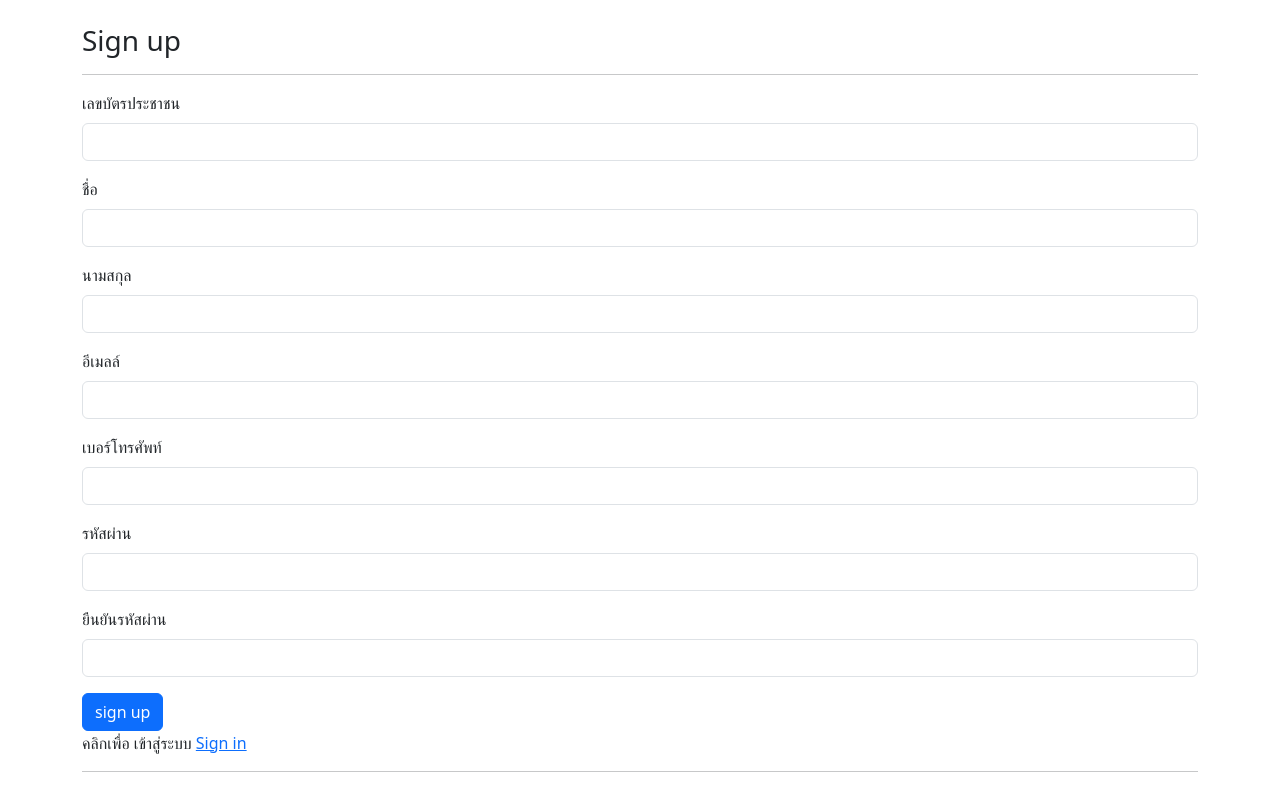
After one commit to boomieindahouse/resort-main, a PHP site: page /views/signup.php in a window 1280 px wide. The commit adds this page. Run offline with PHP 8.4, Linux system fonts and the light colour scheme.

Commit message:
fix signupdb

```diff
--- a/index.php
+++ b/index.php
@@ -5,6 +5,9 @@
     //front-end
     $router->map('GET', '/', function () {
         require __DIR__ . '/views/homepage.php';
+    });
+    $router->map('GET', '/signup', function () {
+        require __DIR__ . '/views/signup.php';
     });
     $router->map('GET', '/signin', function () {
         require __DIR__ . '/views/signin.php';
@@ -22,6 +25,9 @@
 
 
     //back-end
+    $router->map('POST', '/signup_db', function () {
+        require __DIR__ . '/controller/signup_db.php';
+    });
     $router->map('POST', '/signin_db', function () {
         require __DIR__ . '/controller/signin_db.php';
     });
--- /dev/null
+++ b/views/signup.php
@@ -0,0 +1,83 @@
+<?php
+    session_start();
+?>
+
+<!DOCTYPE html>
+<html lang="en">
+
+<head>
+    <meta charset="UTF-8">
+    <meta name="viewport" content="width=device-width, initial-scale=1.0">
+    <title>Sign up</title>
+    <link href="https://cdn.jsdelivr.net/npm/bootstrap@5.3.1/dist/css/bootstrap.min.css" rel="stylesheet"
+        integrity="sha384-4bw+/aepP/YC94hEpVNVgiZdgIC5+VKNBQNGCHeKRQN+PtmoHDEXuppvnDJzQIu9" crossorigin="anonymous">
+
+    </head>
+
+<body>
+    <div class="container">
+    <h3 class="mt-4">Sign up</h3>
+    <hr>
+    <form action="/signup_db" method="post">
+        <?php if(isset($_SESSION['error'])) { ?>
+        <div class="alert alert-danger" role="alert">
+            <?php
+                echo $_SESSION['error'];
+                unset($_SESSION['error']);
+            ?>
+        </div>
+        <?php } ?>
+        <?php if(isset($_SESSION['success'])) { ?>
+        <div class="alert alert-success" role="alert">
+            <?php
+                echo $_SESSION['success'];
+                unset($_SESSION['success']);
+            ?>
+        </div>
+        <?php } ?>
+        <?php if(isset($_SESSION['warning'])) { ?>
+        <div class="alert alert-warning" role="alert">
+            <?php
+                echo $_SESSION['warning'];
+                unset($_SESSION['warning']);
+            ?>
+        </div>
+        <?php } ?>
+
+            <div class="mb-3">
+                <label for="email" class="form-label">เลขบัตรประชาชน</label>
+                <input type="text" class="form-control" pattern="^[0-9]{13}$" title="กรุณากรอกเลขประจำตัวประชาชน 13 หลัก" name="personal_id" id="personal_id" aria-describedy="personal-id" maxlength="13">
+            </div>
+            <div class="mb-3">
+                <label for="first name" class="form-label">ชื่อ</label>
+                <input type="text" class="form-control" name="fname" aria-describedy="fname">
+            </div>
+            <div class="mb-3">
+                <label for="surname" class="form-label">นามสกุล</label>
+                <input type="text" class="form-control" name="lname" aria-describedy="lname">
+            </div>
+            <div class="mb-3">
+                <label for="email" class="form-label">อีเมลล์</label>
+                <input type="email" class="form-control" name="email" aria-describedy="email">
+            </div>
+            <div class="mb-3">
+                <label for="phone number" class="form-label">เบอร์โทรศัพท์</label>
+                <input type="tel" pattern="^[0-9]{10}$" title="กรุณากรอกเฉพาะเบอร์เท่านั้น" class="form-control" name="phone" maxlength="10">
+            </div>
+            <div class="mb-3">
+                <label for="password" class="form-label">รหัสผ่าน</label>
+                <input type="password" class="form-control" name="password">
+            </div>
+            <div class="mb-3">
+                <label for="confirm password" class="form-label">ยืนยันรหัสผ่าน</label>
+                <input type="password" class="form-control" name="cfpassword">
+            </div>
+            <button type="submit" name="signup" class="btn btn-primary">sign up</button>
+
+            <p>คลิกเพื่อ เข้าสู่ระบบ <a href="/views/signin.php">Sign in</a></p>
+        </form>
+        <hr>
+    </div>
+</body>
+
+</html>
```
Also changed, not shown: controller/signup_db.php (added, +87 -0 lines).
